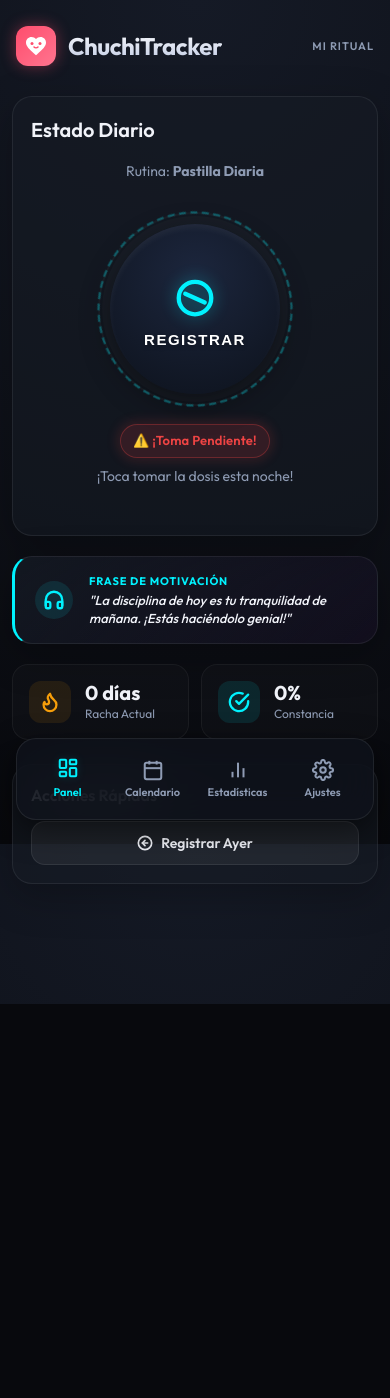
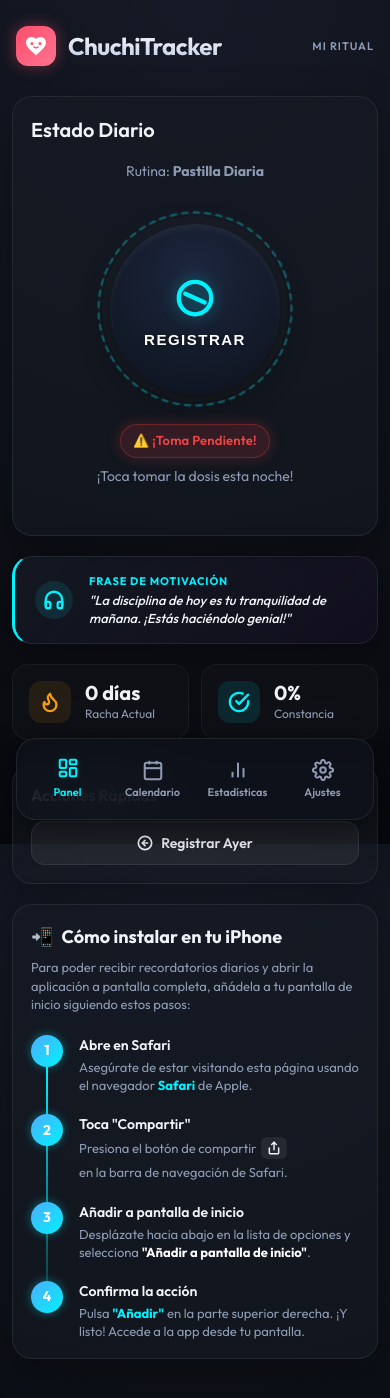
Before and after one commit to mrtngo/pill-tracker, a React (Vite) app: page / in a window 390 px wide. Shown: the top 1398 px of the page. Before the commit the page ends 1004 px from the top, so only its background shows below. Built offline with nearby package versions, Linux system fonts and the light colour scheme; no server answers.

Commit message:
feat: replace video guide with static iPhone installation instructions

```diff
--- a/src/components/Dashboard.jsx
+++ b/src/components/Dashboard.jsx
@@ -17,9 +17,15 @@ export default function Dashboard({
   const [timeRemaining, setTimeRemaining] = useState('');
   const [isDue, setIsDue] = useState(false);
   const [customPhrases, setCustomPhrases] = useState([]);
+  const [isStandalone, setIsStandalone] = useState(true);
   const canvasRef = useRef(null);
   const animationFrameId = useRef(null);
   const confettiParticles = useRef([]);
+
+  useEffect(() => {
+    const checkStandalone = window.matchMedia('(display-mode: standalone)').matches || window.navigator.standalone;
+    setIsStandalone(!!checkStandalone);
+  }, []);
 
   // Fetch custom daily messages
   useEffect(() => {
@@ -315,6 +321,146 @@ export default function Dashboard({
           </button>
         </div>
       </div>
+      {/* Install App Guide (only shown when not running as standalone PWA) */}
+      {!isStandalone && (
+        <div className="glass-panel install-guide-panel" style={{ marginTop: '20px' }}>
+          <h2 style={{ fontSize: '18px', fontWeight: '700', marginBottom: '8px', display: 'flex', alignItems: 'center', gap: '8px' }}>
+            <span>📲</span> Cómo instalar en tu iPhone
+          </h2>
+          <p className="subtitle" style={{ marginBottom: '22px', fontSize: '13px', color: 'var(--text-secondary)', lineHeight: '1.4' }}>
+            Para poder recibir recordatorios diarios y abrir la aplicación a pantalla completa, añádela a tu pantalla de inicio siguiendo estos pasos:
+          </p>
+
+          <div style={{ display: 'flex', flexDirection: 'column', gap: '20px', position: 'relative' }}>
+            {/* Step 1 */}
+            <div style={{ display: 'flex', gap: '16px', position: 'relative' }}>
+              <div style={{
+                background: 'var(--accent-gradient)',
+                color: '#fff',
+                width: '32px',
+                height: '32px',
+                borderRadius: '50%',
+                display: 'flex',
+                alignItems: 'center',
+                justifyContent: 'center',
+                fontWeight: '700',
+                fontSize: '14px',
+                boxShadow: '0 0 10px var(--accent-gradient-glow)',
+                flexShrink: 0,
+                zIndex: 2
+              }}>1</div>
+              <div style={{ display: 'flex', flexDirection: 'column', gap: '2px' }}>
+                <h4 style={{ fontSize: '14px', fontWeight: '600', color: 'var(--text-primary)' }}>Abre en Safari</h4>
+                <p style={{ fontSize: '13px', color: 'var(--text-secondary)', lineHeight: '1.4' }}>
+                  Asegúrate de estar visitando esta página usando el navegador <strong style={{ color: 'var(--accent-cyan)' }}>Safari</strong> de Apple.
+                </p>
+              </div>
+            </div>
+
+            {/* Vertical connector line */}
+            <div style={{
+              position: 'absolute',
+              left: '15px',
+              top: '32px',
+              bottom: '32px',
+              width: '2px',
+              background: 'linear-gradient(to bottom, var(--accent-cyan), rgba(0, 242, 254, 0.1))',
+              zIndex: 1
+            }} />
+
+            {/* Step 2 */}
+            <div style={{ display: 'flex', gap: '16px', position: 'relative' }}>
+              <div style={{
+                background: 'var(--accent-gradient)',
+                color: '#fff',
+                width: '32px',
+                height: '32px',
+                borderRadius: '50%',
+                display: 'flex',
+                alignItems: 'center',
+                justifyContent: 'center',
+                fontWeight: '700',
+                fontSize: '14px',
+                boxShadow: '0 0 10px var(--accent-gradient-glow)',
+                flexShrink: 0,
+                zIndex: 2
+              }}>2</div>
+              <div style={{ display: 'flex', flexDirection: 'column', gap: '2px' }}>
+                <h4 style={{ fontSize: '14px', fontWeight: '600', color: 'var(--text-primary)' }}>Toca "Compartir"</h4>
+                <p style={{ fontSize: '13px', color: 'var(--text-secondary)', lineHeight: '1.4', display: 'flex', alignItems: 'center', flexWrap: 'wrap', gap: '4px' }}>
+                  Presiona el botón de compartir
+                  <span style={{
+                    display: 'inline-flex',
+                    alignItems: 'center',
+                    justifyContent: 'center',
+                    background: 'rgba(255, 255, 255, 0.08)',
+                    padding: '4px 6px',
+                    borderRadius: '6px',
+                    color: 'var(--text-primary)'
+                  }}>
+                    <svg width="14" height="14" viewBox="0 0 24 24" fill="none" stroke="currentColor" strokeWidth="2.5" strokeLinecap="round" strokeLinejoin="round" style={{ display: 'block' }}>
+                      <path d="M4 12v8a2 2 0 0 0 2 2h12a2 2 0 0 0 2-2v-8" />
+                      <polyline points="16 6 12 2 8 6" />
+                      <line x1="12" y1="2" x2="12" y2="15" />
+                    </svg>
+                  </span>
+                  en la barra de navegación de Safari.
+                </p>
+              </div>
+            </div>
+
+            {/* Step 3 */}
+            <div style={{ display: 'flex', gap: '16px', position: 'relative' }}>
+              <div style={{
+                background: 'var(--accent-gradient)',
+                color: '#fff',
+                width: '32px',
+                height: '32px',
+                borderRadius: '50%',
+                display: 'flex',
+                alignItems: 'center',
+                justifyContent: 'center',
+                fontWeight: '700',
+                fontSize: '14px',
+                boxShadow: '0 0 10px var(--accent-gradient-glow)',
+                flexShrink: 0,
+                zIndex: 2
+              }}>3</div>
+              <div style={{ display: 'flex', flexDirection: 'column', gap: '2px' }}>
+                <h4 style={{ fontSize: '14px', fontWeight: '600', color: 'var(--text-primary)' }}>Añadir a pantalla de inicio</h4>
+                <p style={{ fontSize: '13px', color: 'var(--text-secondary)', lineHeight: '1.4' }}>
+                  Desplázate hacia abajo en la lista de opciones y selecciona <strong style={{ color: '#fff' }}>"Añadir a pantalla de inicio"</strong>.
+                </p>
+              </div>
+            </div>
+
+            {/* Step 4 */}
+            <div style={{ display: 'flex', gap: '16px', position: 'relative' }}>
+              <div style={{
+                background: 'var(--accent-gradient)',
+                color: '#fff',
+                width: '32px',
+                height: '32px',
+                borderRadius: '50%',
+                display: 'flex',
+                alignItems: 'center',
+                justifyContent: 'center',
+                fontWeight: '700',
+                fontSize: '14px',
+                boxShadow: '0 0 10px var(--accent-gradient-glow)',
+                flexShrink: 0,
+                zIndex: 2
+              }}>4</div>
+              <div style={{ display: 'flex', flexDirection: 'column', gap: '2px' }}>
+                <h4 style={{ fontSize: '14px', fontWeight: '600', color: 'var(--text-primary)' }}>Confirma la acción</h4>
+                <p style={{ fontSize: '13px', color: 'var(--text-secondary)', lineHeight: '1.4' }}>
+                  Pulsa <strong style={{ color: 'var(--accent-cyan)' }}>"Añadir"</strong> en la parte superior derecha. ¡Y listo! Accede a la app desde tu pantalla.
+                </p>
+              </div>
+            </div>
+          </div>
+        </div>
+      )}
 
       <style>{`
         .status-pill {
```
